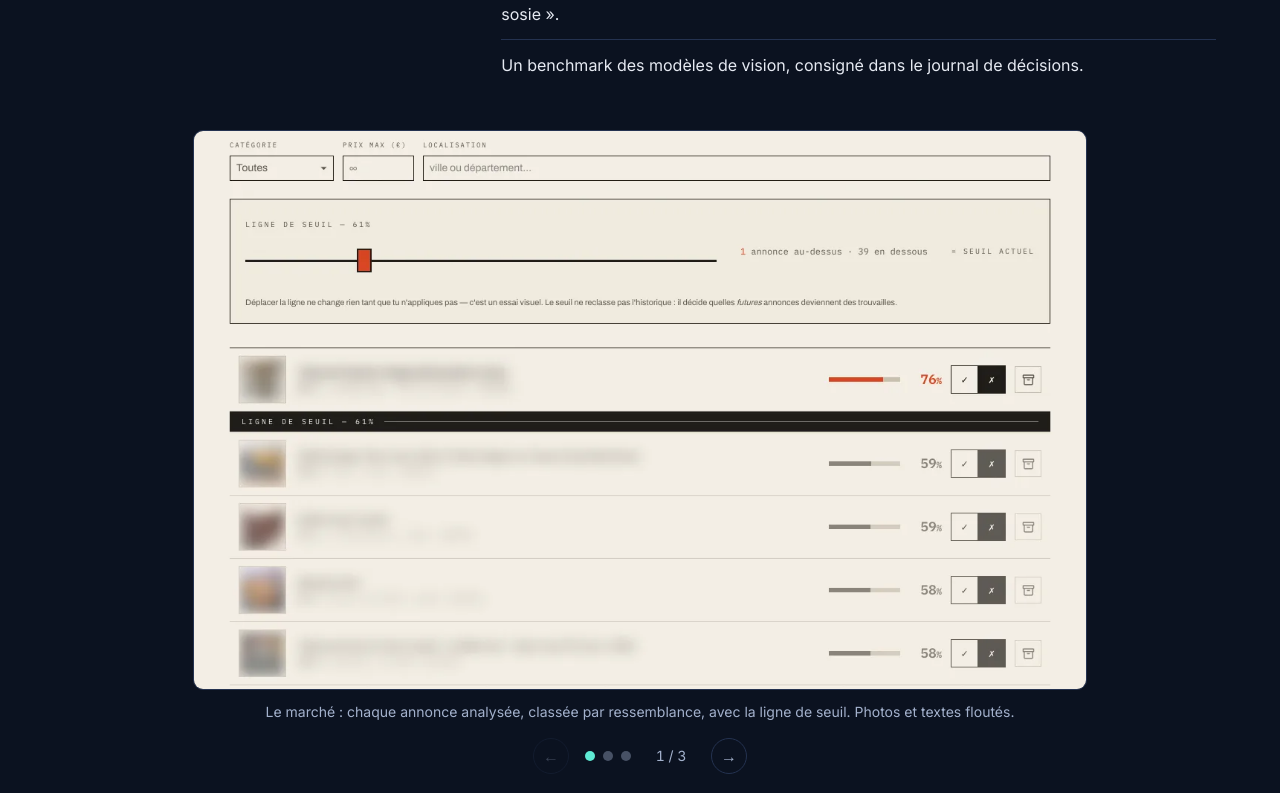
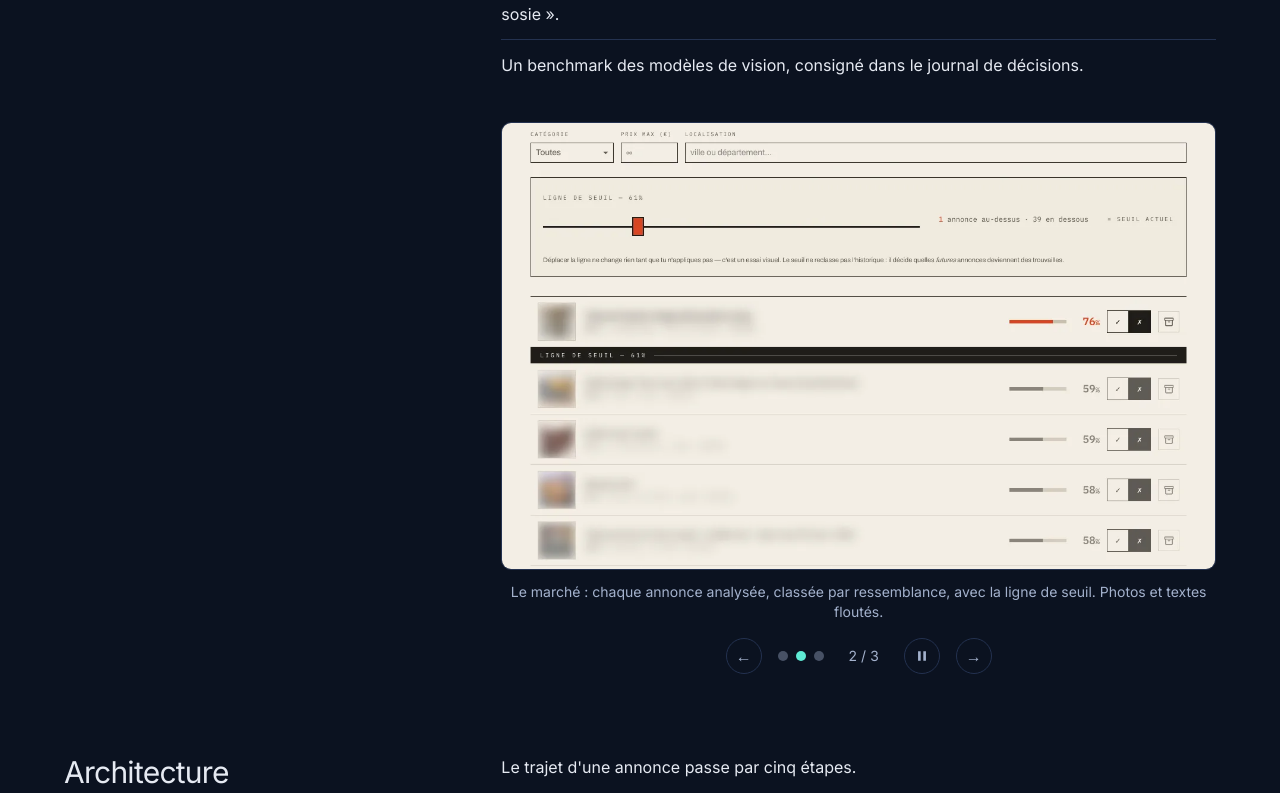
Before and after one commit to cedricgicquiaud/cedricgicquiaud.github.io, a Next.js app: page /projets/ben/ in a window 1280 px wide. Shown: the part 1767-2560 px from the top of the page. Built offline with nearby package versions, Linux system fonts and the light colour scheme.

Commit message:
feat(PFO-139): carousel in the right column, autoplay every 5 s with a pause button

```diff
--- a/components/carrousel.tsx
+++ b/components/carrousel.tsx
@@ -1,32 +1,60 @@
 "use client";
 
-import { useRef, useState, type KeyboardEvent } from "react";
+import { useEffect, useRef, useState, type KeyboardEvent } from "react";
 import type { Capture } from "../lib/fiches";
 
 const BOUTON =
   "inline-flex size-9 items-center justify-center rounded-full border border-border text-muted-foreground transition-colors hover:border-cyber hover:text-cyber focus-visible:outline-2 focus-visible:outline-offset-2 focus-visible:outline-ring disabled:pointer-events-none disabled:opacity-30";
 
+/** Délai entre deux captures en défilement automatique (PFO-139). */
+const DELAI = 5_000;
+
 /**
- * Les captures d'une fiche en grand, une à la fois (PFO-138). Toutes restent dans le HTML : sans
- * JavaScript, la piste défile au doigt ou à la molette (défilement accroché, natif). Flèches, points
- * et clavier font défiler la piste ; jamais de défilement automatique.
+ * Les captures d'une fiche, une à la fois (PFO-138). Toutes restent dans le HTML : sans JavaScript,
+ * la piste défile au doigt ou à la molette (défilement accroché, natif). Flèches, points et clavier
+ * font défiler la piste. Défilement automatique toutes les 5 s (PFO-139), avec un bouton pause ;
+ * arrêté sous la souris ou le focus, et jamais si l'appareil demande moins d'animations.
  */
 export function Carrousel({ captures }: { captures: Capture[] }) {
   const piste = useRef<HTMLUListElement>(null);
   const [courante, setCourante] = useState(0);
+  const [enPause, setEnPause] = useState(false);
+  const [survol, setSurvol] = useState(false);
+  const [focus, setFocus] = useState(false);
   const plusieurs = captures.length > 1;
+
+  // Position tenue à jour sans attendre le rendu : deux tours du minuteur rapprochés ne la perdent pas.
+  const position = useRef(0);
 
   const aller = (i: number) => {
     const cible = Math.max(0, Math.min(captures.length - 1, i));
+    position.current = cible;
     setCourante(cible);
     const el = piste.current;
     el?.scrollTo?.({ left: cible * el.clientWidth, behavior: "smooth" });
   };
 
+  // La dernière version de « passer à la suivante » pour le minuteur, qui ne se recrée pas à chaque capture.
+  const suivanteAuto = useRef<() => void>(() => {});
+  useEffect(() => {
+    suivanteAuto.current = () => aller(position.current + 1 < captures.length ? position.current + 1 : 0);
+  });
+
+  const actif = plusieurs && !enPause && !survol && !focus;
+  useEffect(() => {
+    if (!actif) return;
+    if (window.matchMedia?.("(prefers-reduced-motion: reduce)").matches) return;
+    const minuteur = window.setInterval(() => suivanteAuto.current(), DELAI);
+    return () => window.clearInterval(minuteur);
+  }, [actif]);
+
   // Suit le doigt ou la molette : la capture courante est celle qui occupe la piste.
   const suivreDefilement = () => {
     const el = piste.current;
-    if (el && el.clientWidth > 0) setCourante(Math.round(el.scrollLeft / el.clientWidth));
+    if (el && el.clientWidth > 0) {
+      position.current = Math.round(el.scrollLeft / el.clientWidth);
+      setCourante(position.current);
+    }
   };
 
   const clavier = (e: KeyboardEvent) => {
@@ -43,6 +71,12 @@ export function Carrousel({ captures }: { captures: Capture[] }) {
       aria-label="Captures d'écran"
       tabIndex={plusieurs ? 0 : undefined}
       onKeyDown={plusieurs ? clavier : undefined}
+      onMouseEnter={() => setSurvol(true)}
+      onMouseLeave={() => setSurvol(false)}
+      onFocus={() => setFocus(true)}
+      onBlur={(e) => {
+        if (!e.currentTarget.contains(e.relatedTarget as Node | null)) setFocus(false);
+      }}
       className="rounded-lg focus-visible:outline-2 focus-visible:outline-offset-4 focus-visible:outline-ring"
     >
       <ul
@@ -93,6 +127,16 @@ export function Carrousel({ captures }: { captures: Capture[] }) {
           </p>
           <button
             type="button"
+            aria-label={enPause ? "Lire" : "Mettre en pause"}
+            onClick={() => setEnPause(!enPause)}
+            className={BOUTON}
+          >
+            <svg viewBox="0 0 16 16" width="14" height="14" fill="currentColor" aria-hidden="true">
+              {enPause ? <path d="M4 2.5v11l9.5-5.5z" /> : <path d="M3.5 2.5h3v11h-3zM9.5 2.5h3v11h-3z" />}
+            </svg>
+          </button>
+          <button
+            type="button"
             aria-label="Capture suivante"
             disabled={courante === captures.length - 1}
             onClick={() => aller(courante + 1)}
--- a/components/fiche.tsx
+++ b/components/fiche.tsx
@@ -50,9 +50,11 @@ function Section({ id, titre, children, large }: { id: string; titre: string; ch
       {/* Titres en grand, graisse normale, comme le modèle (retour du 03/11). */}
       {/* Le titre reste visible à gauche seulement si la section dépasse l'écran (TitreSection mesure). */}
       <TitreSection titre={titre} className="mb-4 text-2xl font-normal tracking-tight lg:mb-0 lg:text-3xl" />
-      {children && <div className="min-w-0 max-w-3xl">{children}</div>}
-      {/* Captures et vidéo sur la largeur des deux colonnes (PFO-138). */}
-      {large && <div className="mt-10 min-w-0 lg:col-span-2">{large}</div>}
+      {/* Captures et vidéo dans la colonne de droite, sous le texte (PFO-139, retour du 04/11). */}
+      <div className="min-w-0 max-w-3xl">
+        {children}
+        {large && <div className={children ? "mt-8" : undefined}>{large}</div>}
+      </div>
     </section>
   );
 }
```
